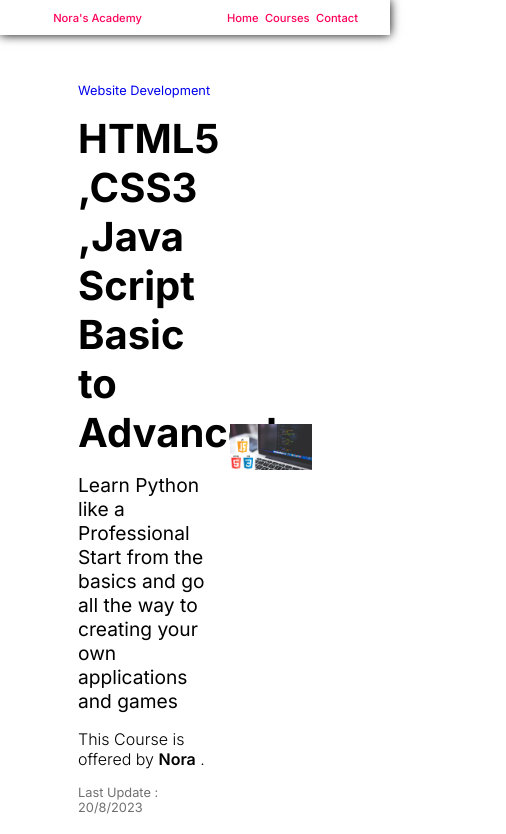
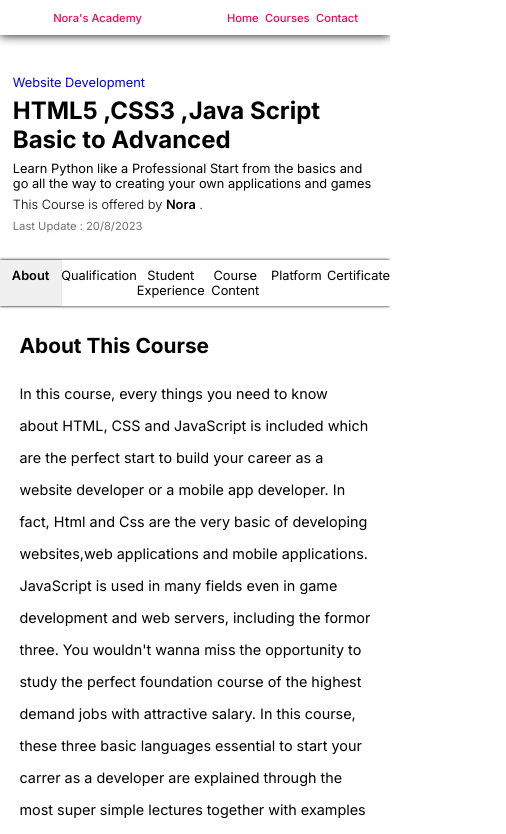
Before and after one commit to maymyakthwe/nora_education_web, a React (Create React App) app: page /basic in a window 390 px wide. Shown: the top 834 px of the page, 506 px wide, since content can reach past the window. Built offline with nearby package versions, Linux system fonts and the light colour scheme.

Commit message:
added more responsive

```diff
--- a/src/components/basic/Basic.jsx
+++ b/src/components/basic/Basic.jsx
@@ -42,7 +42,7 @@ const Basic = () => {
                 animate={{ opacity: 1, scale: 1, y: 0 }}
                 initial={{ opacity: 0, scale: 0, y: 300 }}
                 transition={{ delay: 0.5, type: 'spring', duration: 1.3 }}
-                className='course-navbar container '>
+                className='course-navbar container scroll-menu'>
                 <div
                     onClick={() => setMainContent('about')}
                     className={mainContent === 'about' ?
--- a/src/index.css
+++ b/src/index.css
@@ -55,6 +55,22 @@ img {
     display: flex;
 }
 
+@media only screen and (max-width:1600px) {
+    /* basic-course-section */
+
+    .basic-course-title {
+        font-size: 2rem;
+    }
+
+    .basic-course-intro {
+        font-size: 1rem;
+    }
+
+    .container {
+        width: 70%;
+    }
+}
+
 @media only screen and (max-width:1500px) {
     .nora-logo {
         width: 30%;
@@ -85,6 +101,13 @@ img {
     .course-name {
         font-size: 1.3rem;
     }
+
+    /* basic-course-section */
+
+
+    .container {
+        width: 75%;
+    }
 }
 
 @media only screen and (max-width:1400px) {
@@ -104,6 +127,23 @@ img {
 
     .courses {
         width: 65%;
+    }
+
+    /* basic-course-section */
+    .basic-course-header {
+        grid-template-columns: 62% 35%;
+        gap: 2%;
+    }
+
+    .basic-course-route {
+        padding: 0.7rem 0;
+    }
+
+    .basic-course-title,
+    .basic-course-intro,
+    .basic-course-owner,
+    .basic-updated {
+        padding-bottom: 0.7rem;
     }
 
 
@@ -127,6 +167,17 @@ img {
     .course-name {
         font-size: 1.2rem;
     }
+
+    /* contact-section */
+    .questions {
+        font-size: 2.5rem;
+    }
+
+    /* basic-course-section */
+    .basic-course-header {
+        grid-template-columns: 56% 40%;
+        gap: 4%;
+    }
 }
 
 @media only screen and (max-width:1200px) {
@@ -134,6 +185,15 @@ img {
 
     .courses {
         width: 75%;
+    }
+
+    /* basic-course-detail */
+    .basic-main-info {
+        width: 90%;
+    }
+
+    .basic-main-info h1 {
+        padding: 1.5rem 0;
     }
 }
 
@@ -178,6 +238,21 @@ img {
     .courses-headline>h1 {
         font-size: 2rem;
     }
+
+    /* basic-course-section */
+
+    .basic-course-title {
+        font-size: 1.8rem;
+    }
+
+    .basic-course-intro,
+    .basic-course-owner {
+        font-size: 0.9rem;
+    }
+
+    .basic-updated {
+        font-size: 0.8rem;
+    }
 }
 
 @media only screen and (max-width:1000px) {
@@ -189,6 +264,10 @@ img {
 
     .nora-logo {
         left: 23%;
+    }
+
+    .container {
+        width: 80%;
     }
 }
 
@@ -232,6 +311,56 @@ img {
     .course-price {
         font-size: 0.9rem;
     }
+
+    /* contact-section */
+    .questions {
+        font-size: 2rem;
+    }
+
+    .contact-div {
+        font-size: 1.2rem;
+    }
+
+    /* basic-course-section */
+    .container {
+        width: 82%;
+    }
+
+    .basic-course {
+        margin-top: 1.5rem;
+    }
+
+    .basic-course-title {
+        font-size: 1.5rem;
+    }
+
+    .basic-course-intro,
+    .basic-course-owner {
+        font-size: 0.8rem;
+    }
+
+    .basic-updated {
+        font-size: 0.7rem;
+    }
+
+    .basic-course-header {
+        grid-template-columns: 56% 43%;
+        gap: 1%;
+    }
+
+    .course-nav-link,
+    .course-main,
+    .basic-main-info>p {
+        font-size: 0.9rem;
+    }
+
+
+    .content p {
+        padding: 0.8rem 2rem;
+    }
+
+
+
 }
 
 @media only screen and (max-width:800px) {
@@ -252,6 +381,12 @@ img {
 
     .course {
         width: 80%;
+    }
+
+    /* contact-section */
+
+    .contact-div {
+        height: 450px;
     }
 }
 
@@ -278,10 +413,44 @@ img {
         margin-top: 5rem;
     }
 
-    .content>p {
+
+    /* basic-course-section */
+    .container {
+        width: 100%;
+    }
+
+    .basic-course {
+        margin-top: 1.3rem;
+    }
+
+    .basic-course-title {
+        font-size: 1.3rem;
+    }
+
+    .basic-course-intro,
+    .basic-course-owner {
         font-size: 0.8rem;
-        padding: 1rem 2rem;
+    }
 
+    .basic-updated {
+        font-size: 0.7rem;
+    }
+
+
+
+    .basic-course-header {
+        grid-template-columns: 56% 43%;
+        gap: 1%;
+        padding: 0rem;
+    }
+
+    .basic-course-header-info {
+        padding: 1rem 0 1rem 1rem;
+    }
+
+    .basic-main-info h1 {
+        font-size: 1.3rem;
+        padding: 1rem 0;
     }
 }
 
@@ -331,6 +500,47 @@ img {
     .courses-section {
         margin-top: 4rem;
     }
+
+    .basic-course-title {
+        font-size: 1.8rem;
+    }
+
+    .basic-course-intro,
+    .basic-course-owner {
+        font-size: 0.9rem;
+    }
+
+    .basic-updated {
+        font-size: 0.8rem;
+    }
+
+    .basic-course-route {
+        padding: 0.5rem 0;
+    }
+
+    .basic-course-title,
+    .basic-course-intro,
+    .basic-course-owner,
+    .basic-updated {
+        padding-bottom: 0.5rem;
+    }
+
+    .basic-course-header {
+        grid-template-columns: 100%;
+    }
+
+
+
+    .basic-course-header-img img {
+        display: none;
+    }
+
+    .basic-course {
+        margin-top: 0;
+    }
+
+
+
 }
 
 
@@ -356,6 +566,38 @@ img {
     .course {
         width: 80%;
         margin-bottom: 2rem;
+    }
+
+    /* contact-section */
+
+    .contact {
+        margin-top: 2rem;
+    }
+
+    .questions {
+        font-size: 1.5rem;
+    }
+
+    .contact-div {
+        font-size: 1rem;
+    }
+
+    /* contact-section */
+    .contact {
+        margin-top: 5rem;
+    }
+
+    .contact-div {
+        height: 350px;
+    }
+
+    .course-nav-link {
+        font-size: 0.8rem;
+        padding: 0.5rem 0;
+    }
+
+    .course-navbar {
+        margin: 0.5rem 0;
     }
 
 }
@@ -407,8 +649,47 @@ img {
 
     .content>p {
         font-size: 0.7rem;
-        padding: 1rem 1.5rem;
+        padding: 0.6rem 1.5rem;
 
+    }
+
+    /* contact-section */
+    .contact-div {
+        height: 280px;
+    }
+
+    /* basic-course-section */
+
+    .basic-course {
+        margin-top: 1.3rem;
+    }
+
+    .basic-course-title {
+        font-size: 1.5rem;
+    }
+
+    .basic-course-intro,
+    .basic-course-owner {
+        font-size: 0.8rem;
+    }
+
+    .basic-updated {
+        font-size: 0.7rem;
+    }
+
+    .basic-course-route {
+        padding: 0.4rem 0;
+    }
+
+    .basic-course-title,
+    .basic-course-intro,
+    .basic-course-owner,
+    .basic-updated {
+        padding-bottom: 0.4rem;
+    }
+
+    .basic-course-header-info {
+        padding: 0.8rem;
     }
 
 }
@@ -458,16 +739,6 @@ img {
         height: 25px;
     }
 
-    .navbar {
-        font-size: 0.5rem;
-    }
-
-
-    .nav-link {
-        padding: 0.1rem;
-        margin: 0 0.1rem;
-    }
-
     /* course-section */
     .course {
         width: 90%;
@@ -476,4 +747,17 @@ img {
     .courses-headline a {
         font-size: 0.6rem;
     }
+
+    .questions {
+        font-size: 1.3rem;
+    }
+
+    /* contact-section */
+    .contact-div {
+        height: 230px;
+    }
+
+    .contact-div {
+        font-size: 0.8rem;
+    }
 }
```
